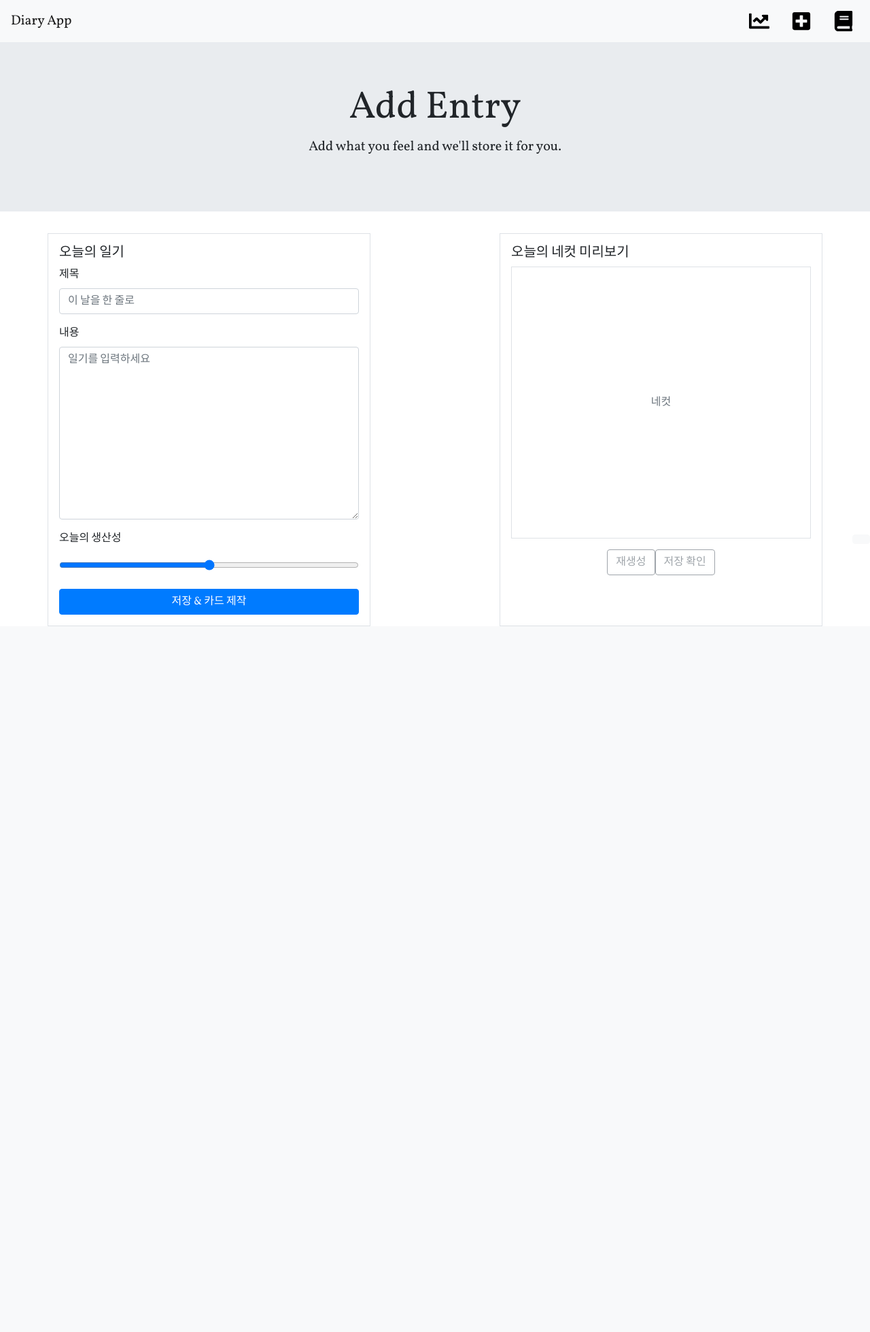
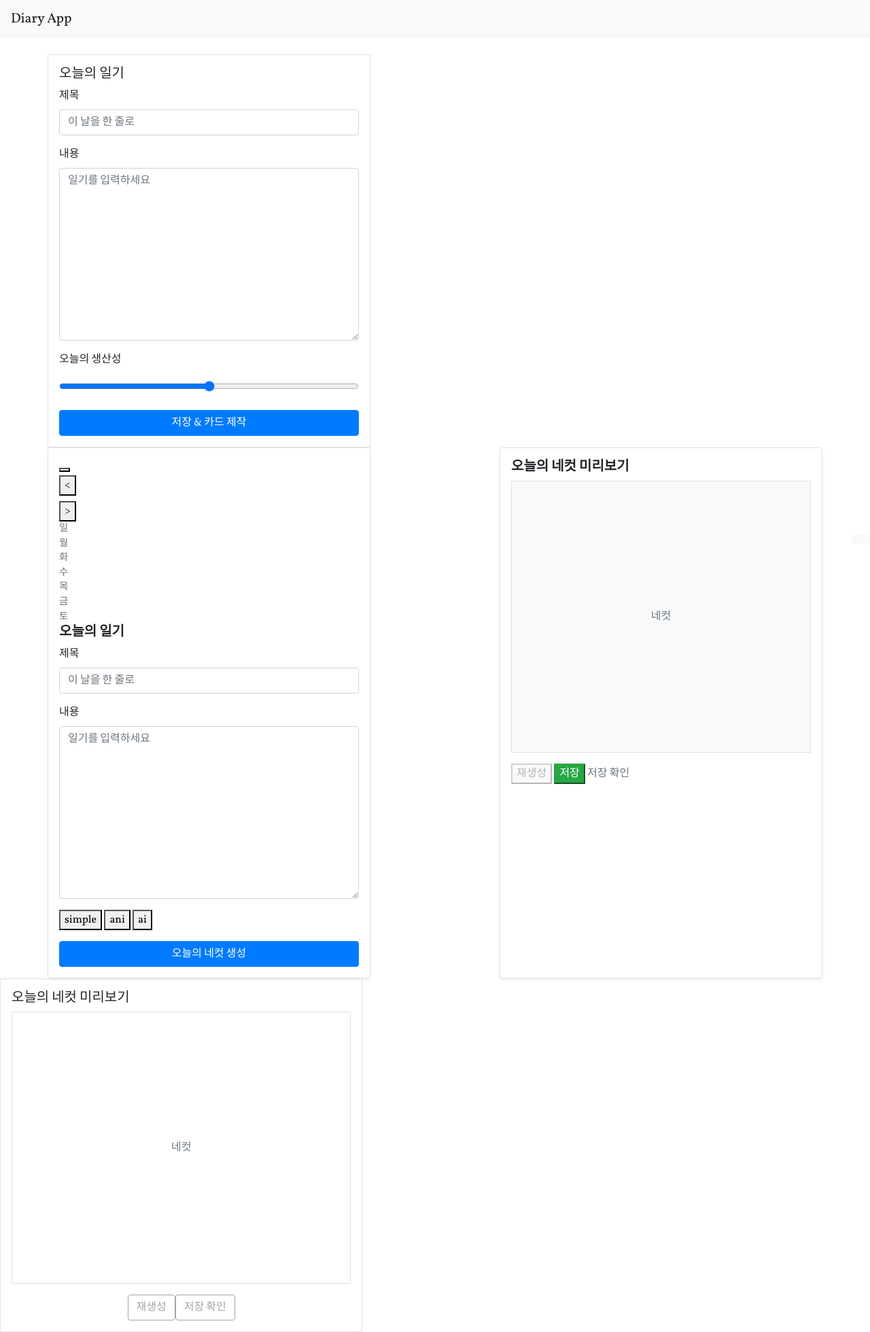
Before and after one commit to SKNETWORKS-FAMILY-AICAMP/SKN16-4th-1Team, a Django app: page / in a window 1280 px wide. Shown: the whole page at 68% size. Before the commit the page ends 921 px from the top, so only its background shows below. Run offline with Django 3.2, Linux system fonts and the light colour scheme; a map, chart or similar area stays blank; some libraries are stand-ins or nearby versions.

Commit message:
메인페이지 디자인 수정

```diff
--- a/entry/templates/entry/add.html
+++ b/entry/templates/entry/add.html
@@ -25,12 +25,53 @@
       </form>
     </div>
 
-    <!-- 진행바 (중앙, 두 박스 사이) -->
-    <div class="col-md-2 d-flex align-items-center justify-content-center">
-      <div id="progress-wrapper" class="w-100" style="display: none;">
-        <div class="text-center mb-2">이미지 생성 중...</div>
-        <div class="progress" style="height: 10px;">
-          <div id="progress-bar" class="progress-bar progress-bar-striped progress-bar-animated" role="progressbar" style="width: 0%"></div>
+    <main id="main-content" class="container main-content">
+        <div class="row">
+            <div class="col-md-5 border p-3 bg-white rounded shadow-sm">
+                <div class="date-display">
+                    <span id="date-display-text"></span>
+                    <button id="calendar-toggle-main" class="calendar-toggle-btn"><i data-lucide="calendar"></i></button>
+                    <div id="calendar-modal-main" class="calendar-modal">
+                        <div class="calendar-header">
+                            <button id="prev-month-main">&lt;</button>
+                            <h2 id="calendar-title-main"></h2>
+                            <button id="next-month-main">&gt;</button>
+                        </div>
+                        <div class="calendar-modal-grid" style="font-size: 0.9rem; color: #6b7280;">
+                           <div>일</div><div>월</div><div>화</div><div>수</div><div>목</div><div>금</div><div>토</div>
+                        </div>
+                        <div id="calendar-grid-main" class="calendar-modal-grid"></div>
+                    </div>
+                </div>
+                <h5 class="font-weight-bold">오늘의 일기</h5>
+                <form id="add-form" method="post" action="">
+                    {% csrf_token %}
+                    <div class="form-group mb-3"><label class="form-label">제목</label><input type="text" name="note" class="form-control" placeholder="이 날을 한 줄로" required></div>
+                    <div class="form-group mb-3"><label class="form-label">내용</label><textarea name="content" id="diary-content" rows="10" class="form-control" placeholder="일기를 입력하세요" required></textarea></div>
+                    <div class="theme-btn-group mb-3" id="theme-selector">
+                     <button type="button" class="theme-btn active" data-theme="Theme1">simple</button>
+                     <button type="button" class="theme-btn" data-theme="Theme2">ani</button>
+                     <button type="button" class="theme-btn" data-theme="Theme3">ai</button>
+                     <input type="hidden" name="theme" id="selected-theme" value="Theme1">
+                    </div>
+                    <button type="submit" class="btn btn-primary w-100">오늘의 네컷 생성</button>
+                </form>
+            </div>
+            <div class="col-md-2 d-flex align-items-center justify-content-center">
+                <div id="progress-wrapper" class="w-100" style="display: none;"><div class="text-center mb-2">이미지 생성 중...</div><div class="progress" style="height: 10px;"><div id="progress-bar" class="progress-bar progress-bar-striped progress-bar-animated" role="progressbar" style="width: 0%"></div></div></div>
+            </div>
+            <div class="col-md-5 border p-3 bg-white rounded shadow-sm">
+                <h5 class="font-weight-bold">오늘의 네컷 미리보기</h5>
+                <div class="border mb-3 d-flex justify-content-center align-items-center" style="height: 400px; background-color: #f8f9fa;">
+                    <img id="preview-image" src="" alt="미리보기" style="max-width: 100%; max-height: 100%; display: none;" />
+                    <span id="preview-placeholder" class="text-muted">네컷</span>
+                </div>
+                <div class="theme-btn-group mb-3">
+                    <button type="button" class="theme-btn" id="regenerate-btn" disabled>재생성</button>
+                    <button type="button" class="theme-btn btn-success" id="save-btn" disabled>저장</button>
+                    <a id="detail-link" class="theme-btn btn-outline-secondary disabled" href="#" tabindex="-1" aria-disabled="true">저장 확인</a>
+                </div>
+            </div>
         </div>
       </div>
     </div>
--- a/entry/templates/entry/base.html
+++ b/entry/templates/entry/base.html
@@ -39,21 +39,18 @@
             <li class="nav-item">
                 <a class="nav-link mr-3 {% if add_highlight %}active{% endif %}" href="{% url 'productivity' %}">
                     <hr class="d-xl-none d-lg-none">
-                    <img src="{% static 'icons/chart-line-solid.svg' %}" height="30" width="30" alt="Productivity Chart">
                     <span class="d-xl-none d-lg-none">&nbsp; Productivity Chart</span>
                     <hr class="d-xl-none d-lg-none">
                 </a>
             </li>
             <li class="nav-item">
                 <a class="nav-link mr-3 {% if add_highlight %}active{% endif %}" href="{% url 'entry' %}">
-                    <img src="{% static 'icons/plus-square-solid.svg' %}" height="30" width="30" alt="Add Diaries">
                     <span class="d-xl-none d-lg-none">&nbsp; Add Diaries</span>
                     <hr class="d-xl-none d-lg-none">
                 </a>
             </li>
             <li class="nav-item">
                 <a class="nav-link {% if show_highlight %}active{% endif %}" href="{% url 'show' %}">
-                    <img src="{% static 'icons/book-solid.svg' %}" height="30" width="30" alt="Show Diaries">
                     <span class="d-xl-none d-lg-none">&nbsp; Show Diaries</span>
                     <hr class="d-xl-none d-lg-none">
                 </a>
@@ -62,12 +59,6 @@
     </div>
 </nav>
 
-<div class="jumbotron jumbotron-fluid text-center">
-    <div class="container">
-        <h1 class="display-4">{{ title }}</h1>
-        <p class="lead">{{ subtitle }}</p>
-    </div>
-</div>
 
 {% block content %}{% endblock %}
 
```
